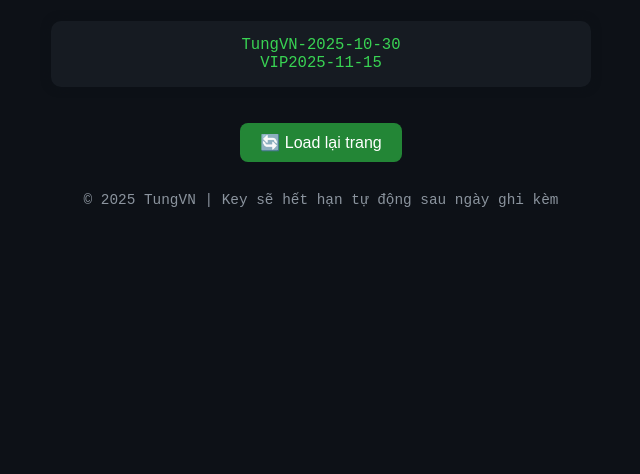
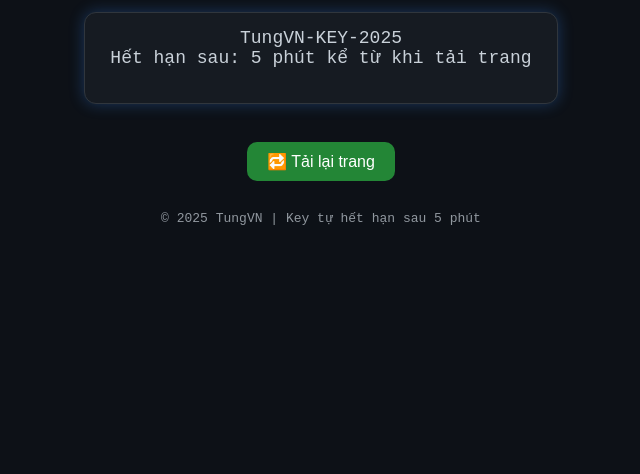
Before and after one commit to tungtestuser/usertest, a plain HTML site: page index.html in a window 1280 px wide. Shown: the part 326-800 px from the top of the page, without its empty margins (319-959 px from the left). Drawn offline with Linux system fonts and the light colour scheme.

Commit message:
Update index.html

```diff
--- a/index.html
+++ b/index.html
@@ -3,79 +3,69 @@
 <head>
   <meta charset="UTF-8">
   <meta name="viewport" content="width=device-width, initial-scale=1.0">
-<title>Key System - TungVN</title>
+  <title>Key Kích Hoạt</title>
+  <!-- 🌙 Giao diện dark -->
   <style>
     body {
       background-color: #0d1117;
       color: #c9d1d9;
       font-family: 'Courier New', monospace;
-    margin: 0;
-    padding: 0;
       display: flex;
       flex-direction: column;
       align-items: center;
       justify-content: center;
-    min-height: 100vh;
+      height: 100vh;
+      margin: 0;
     }
-
     h1 {
       color: #58a6ff;
-    font-size: 1.8em;
       margin-bottom: 10px;
     }
-
     pre {
-    background-color: #161b22;
-    color: #39d353;
-    padding: 15px 20px;
-    border-radius: 10px;
-    box-shadow: 0 0 10px #0d1117;
-    font-size: 1.2em;
-    white-space: pre-wrap;
-    word-wrap: break-word;
-    width: 80%;
-    max-width: 500px;
+      background: #161b22;
+      border: 1px solid #30363d;
+      padding: 15px 25px;
+      border-radius: 12px;
+      font-size: 18px;
       text-align: center;
+      box-shadow: 0 0 15px rgba(56, 139, 253, 0.3);
     }
-
-  .expired {
-    color: #ff6b6b;
-  }
-
     button {
+      margin-top: 20px;
       background-color: #238636;
       color: white;
       border: none;
       padding: 10px 20px;
-    border-radius: 8px;
-    font-size: 1em;
+      border-radius: 10px;
       cursor: pointer;
-    margin-top: 20px;
-    transition: 0.2s;
+      font-size: 16px;
+      transition: background 0.2s;
     }
-
     button:hover {
       background-color: #2ea043;
     }
-
     footer {
-    color: #8b949e;
       margin-top: 30px;
-    font-size: 0.9em;
+      font-size: 13px;
+      opacity: 0.7;
     }
   </style>
+
+  <!-- 🔁 Tự tải lại trang sau 5 phút (300 giây) -->
+  <meta http-equiv="refresh" content="300">
 </head>
 <body>
-  <h1>🔑 Key Kích Hoạt - TungVN</h1>
+  <h1>🔐 Key Kích Hoạt</h1>
 
-  <!-- Danh sách key (chỉ dùng thẻ <pre>) -->
+  <!-- Hiển thị key -->
   <pre>
-TungVN-2025-10-30
-VIP2025-11-15
+TungVN-KEY-2025
+Hết hạn sau: 5 phút kể từ khi tải trang
   </pre>
 
-  <button onclick="location.reload()">🔄 Load lại trang</button>
+  <!-- Nút tải lại -->
+  <button onclick="location.reload()">🔁 Tải lại trang</button>
 
-  <footer>© 2025 TungVN | Key sẽ hết hạn tự động sau ngày ghi kèm</footer>
+  <footer>© 2025 TungVN | Key tự hết hạn sau 5 phút</footer>
 </body>
 </html>
```
Lines whose indentation alone changed are shown as unchanged.
